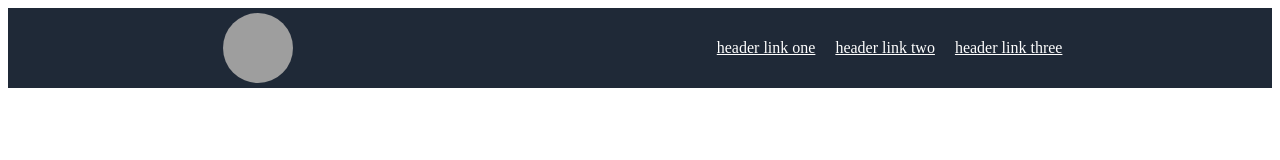
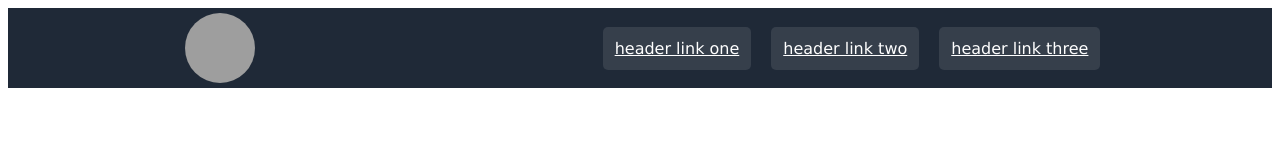
Before and after one commit to Slimdaddy254/odin-landing, a plain HTML site: page index.html in a window 1280 px wide. Drawn offline with Linux system fonts and the light colour scheme; grey boxes are pictures that could not be loaded.

Commit message:
Adds border and hover effect on the header links

```diff
--- a/style.css
+++ b/style.css
@@ -17,8 +17,18 @@
 }
 .links a {
     color: white;
+    font-family:'Lucida Sans', 'Lucida Sans Regular', 'Lucida Grande', 'Lucida Sans Unicode', Geneva, Verdana, sans-serif;
+    border: 2px solid transparent;
+    background-color: rgba(255, 255, 255, 0.1); /* Transparent white background */
+    padding: 10px;
+    border-radius: 5px; /* Rounded corners */
+    transition: all 0.3s ease;
+}
+.links a:hover {
+    background-color: rgba(255, 255, 255, 0.2); /* Lighter background on hover */
+    border-color: rgba(255, 255, 255, 0.5); /* Border color on hover */
+}
 
-}
 .header-content{
     display: flex;
     justify-content: space-around;
```
Also changed, not shown: index.html (+2 -0 lines).
